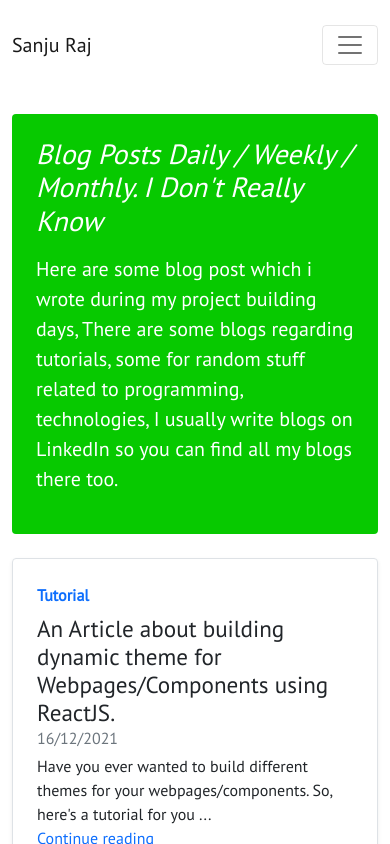
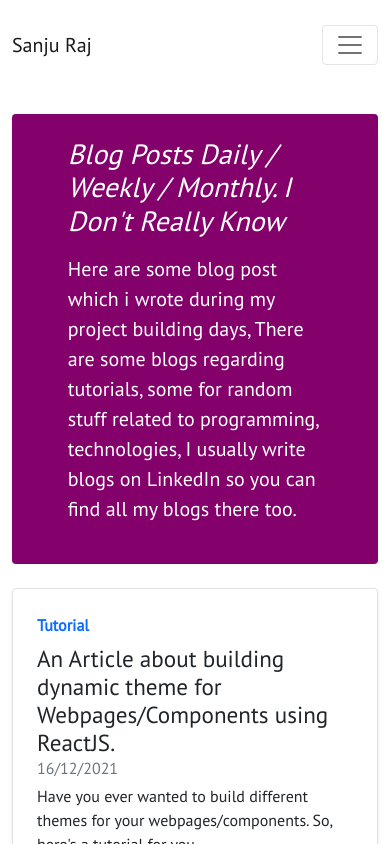
Before and after one commit to Blazexsam27/Portfolio, a React (Create React App) app: page /blog in a window 390 px wide. Shown: the top 844 px of the page. Built offline with nearby package versions, Linux system fonts and the light colour scheme.

Commit message:
changin background colors and modyfied blog css

```diff
--- a/src/components/Blog.js
+++ b/src/components/Blog.js
@@ -1,13 +1,11 @@
 import React from "react";
+import "./styles/Blog.css";
 
 export default function Blog() {
   return (
     <>
       <div className="container my-4">
-        <div
-          className="p-4 p-md-5 mb-4 text-white rounded"
-          style={{ backgroundColor: "#07c900" }}
-        >
+        <div className="p-4 p-md-5 mb-4 text-white rounded" id="blogHeader">
           <div className="col-md-6 px-0">
             <h1 className="display-8 fst-italic">
               Blog Posts Daily / Weekly / Monthly. I Don't Really Know
--- a/src/components/styles/Blog.css
+++ b/src/components/styles/Blog.css
@@ -0,0 +1,15 @@
+#blogHeader {
+  background-color: #07c900;
+  display: flex;
+  justify-content: center;
+}
+
+#blogHeader div {
+  width: 80%;
+}
+
+@media screen and (max-width: 980px) {
+  #blogHeader {
+    background-color: #84006a;
+  }
+}
--- a/src/components/styles/phone_Home.css
+++ b/src/components/styles/phone_Home.css
@@ -7,7 +7,7 @@
   .midContainer {
     height: 80vh;
     width: 100%;
-      background-color: lime;
+    background-color: #002bb8;
     flex-direction: column;
   }
 
@@ -16,10 +16,8 @@
     padding: 5px 10px;
   }
 
-
-    .bottomContainer1 p{
+  .bottomContainer1 p {
     font-size: 15px;
     font-weight: bold;
   }
-
 }
```
Lines whose indentation alone changed are shown as unchanged.
